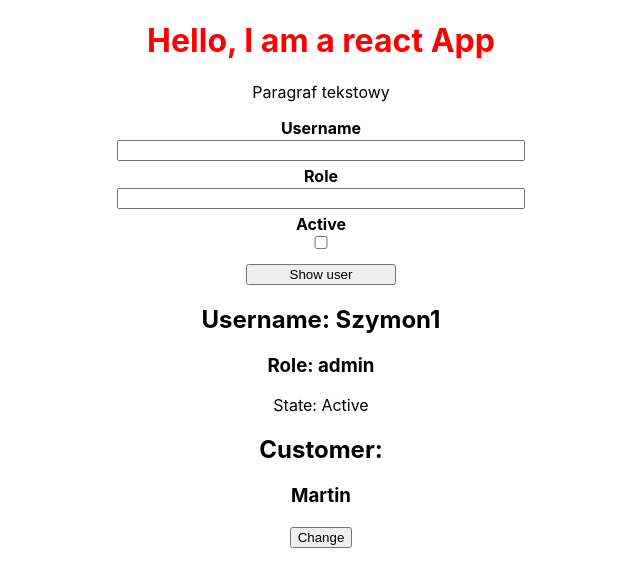
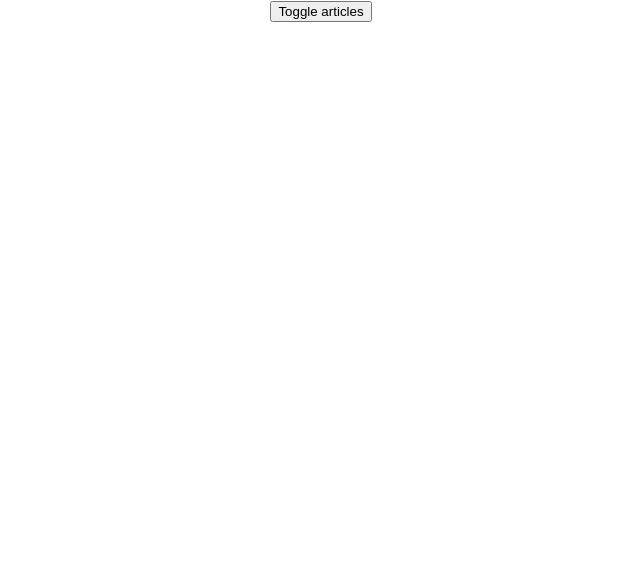
Before and after one commit to Ola214/my-app, a React (Create React App) app: page / in a window 1280 px wide. Shown: the top 586 px of the page, without its empty margins (319-959 px from the left). Built offline with nearby package versions, Linux system fonts and the light colour scheme.

Commit message:
conditional rendering content

```diff
--- a/src/App.js
+++ b/src/App.js
@@ -1,47 +1,24 @@
 import React, {Component} from 'react';
 import './App.css'
-import User from './User/User'
-import Customer from './Customer/Customer'
+import Article from './Article/Article'
 
 class App extends Component {
 
-
-  active = "Active";
-  inactive = "Inactive";
-
   state = {
-    username: "Szymon1",
-    role: "admin",
-    active: true
+    articles: [
+      {title: "title1", content: "This is content 1"},
+      {title: "title2", content: "This is content 2"},
+      {title: "title3", content: "This is content 3"}
+    ],
+    showArticles: false
   }
 
-  onCopyHandler = () => {
-    console.log("onCopyHandler");
+  toggleArticlesHandler = () => {
+    const doesShow = this.state.showArticles;
+    this.setState({showArticles: !doesShow});
   }
 
-  onMouseEnter = () => {
-    console.log("onMouseEnter");
-  }
 
-  onMouseLeave = () => {
-    console.log("onMouseLeave");
-  }
-
-  setUserDataHandler = () => {
-    console.log("triggering setUserDataHandler");
-    const username = document.getElementById("username").value;
-    const role = document.getElementById("role").value;
-    const active = document.getElementById("active").checked;
-
-    this.setState(
-      {
-        username: username,
-        role: role,
-        active: active
-      }
-    );
-
-  }
 
   render() {
 
@@ -51,20 +28,14 @@ class App extends Component {
       // React.createElement('div', null, React.createElement('h1', {className: 'Red-color'}, 'Hello, I am react App')) //typ, obiekt,potomek rodzica
 
       <div className="App">
-        <h1 className='Red-color' onCopy={this.onCopyHandler} onMouseEnter={this.onMouseEnter} onMouseLeave={this.onMouseLeave}>Hello, I am a react App</h1>
-        <p>Paragraf tekstowy</p>
-        <div className="Form-container">
-          <label className="Form-label">Username</label>
-          <input className="Form-element" type="text" id="username" />
-          <label className="Form-label">Role</label>
-          <input className="Form-element" type="text" id="role" />
-          <label className="Form-label">Active</label>
-          <input className="Form-element" type="checkbox" id="active" />
-
-
-        </div>
-        <User username={this.state.username} role={this.state.role} buttonClick={() => this.setUserDataHandler()}>{this.state.active ? this.active : this.inactive}</User>
-        <Customer />
+        <button onClick={this.toggleArticlesHandler}>Toggle articles</button>
+        {this.state.showArticles ?
+          <div>
+            <Article title={this.state.articles[0].title} content={this.state.articles[0].content}/>
+            <Article title={this.state.articles[1].title} content={this.state.articles[1].content}/>
+            <Article title={this.state.articles[2].title} content={this.state.articles[2].content}/>
+          </div> : null
+        }
       </div>
     );
   }
--- /dev/null
+++ b/src/Article/Article.js
@@ -0,0 +1,12 @@
+import React from 'react';
+
+const article = props => {
+    return(
+        <div>
+            <h2>{props.title}</h2>
+            <p>{props.content}</p>
+        </div>
+    );
+}
+
+export default article;
```
